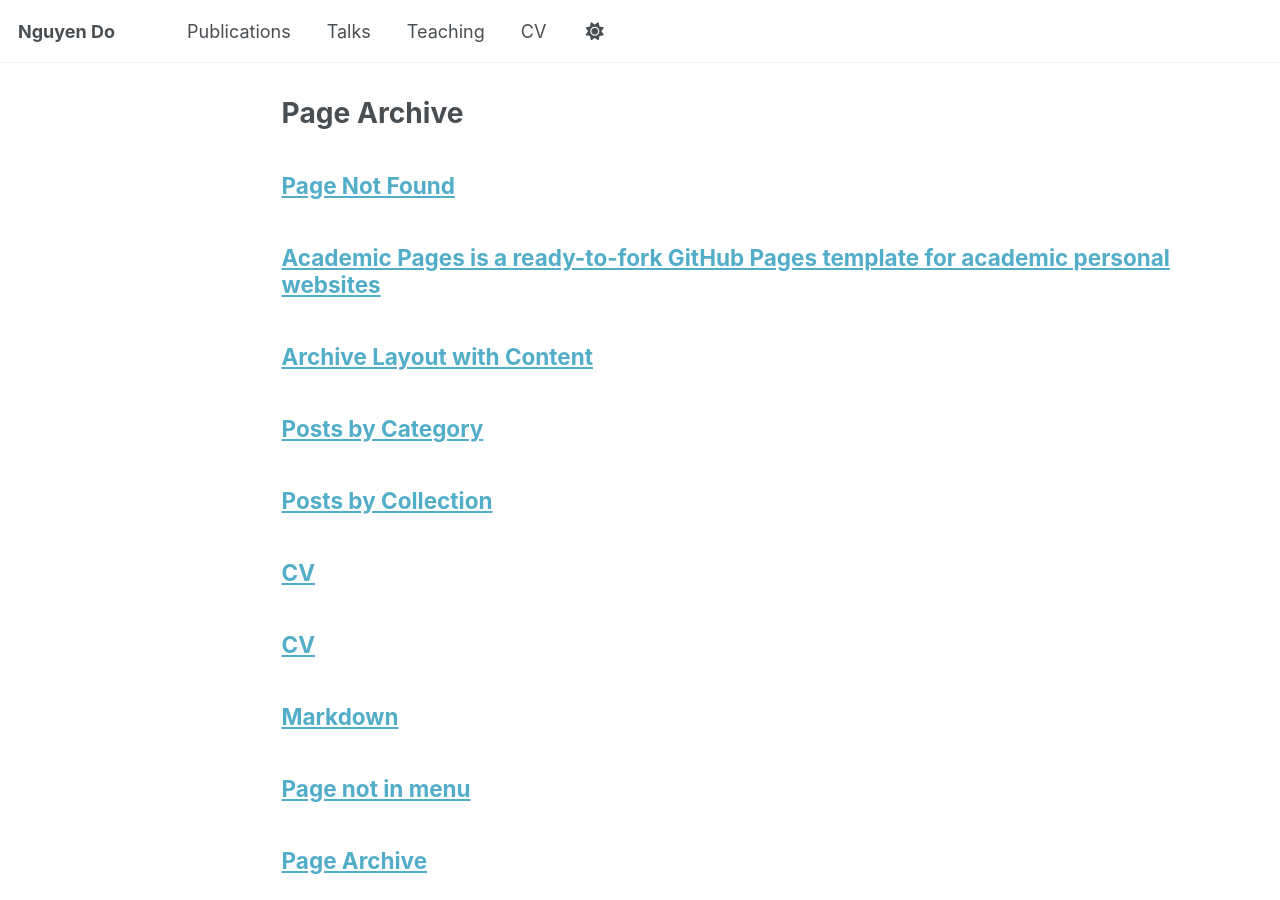
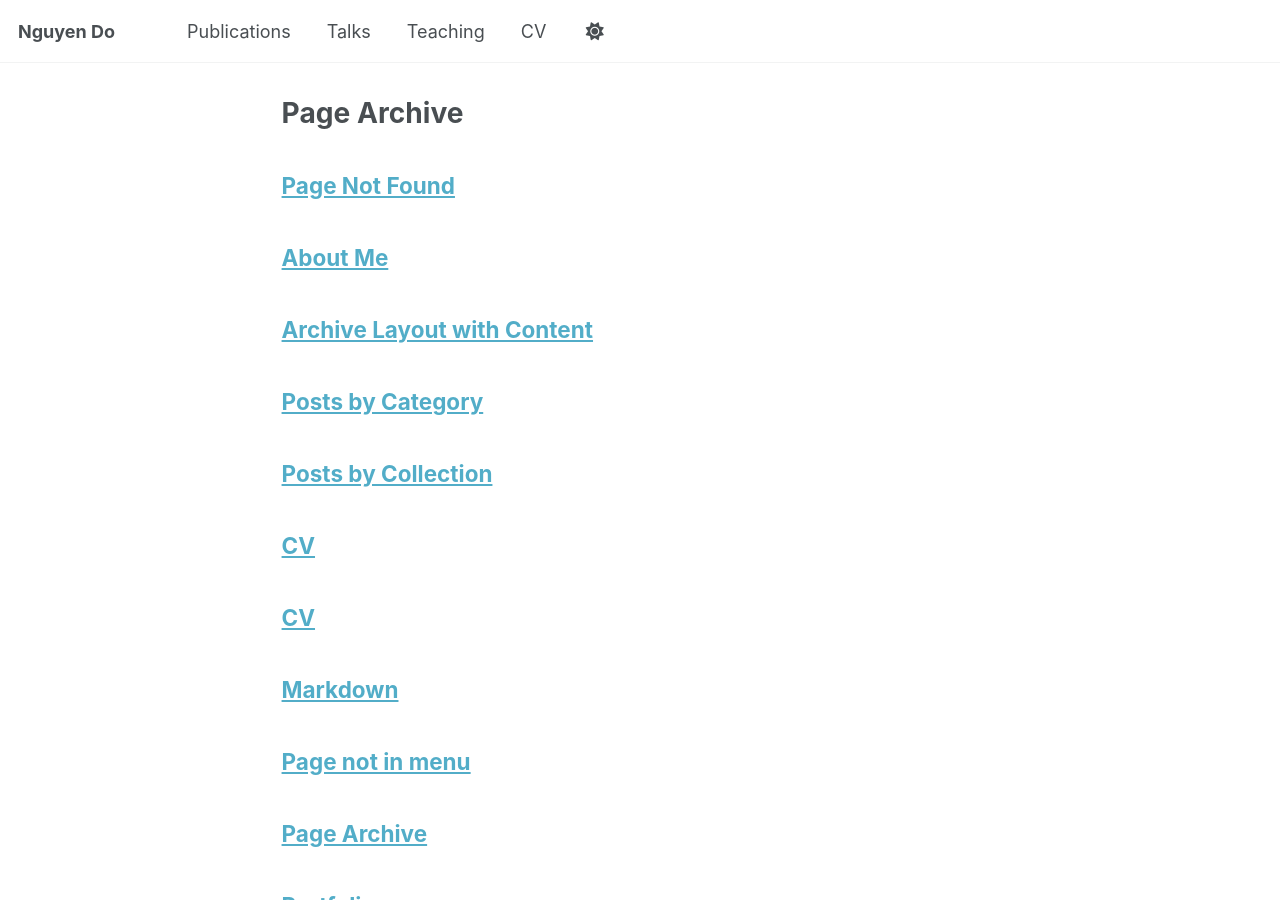
Before and after one commit to nguyendo1801/nguyendo1801.github.io, a Jekyll site: the page built from _pages/page-archive.html, in a window 1280 px wide and 900 px high. Built offline with Jekyll 4.4.1, drawn with Linux system fonts in a browser that asks for light colours; part of the change alters nothing that is shown.

Commit message:
Init website from academicpages template 0.0.0.0.2

```diff
--- a/_pages/about.md
+++ b/_pages/about.md
@@ -1,49 +1,72 @@
 ---
-permalink: /
-title: "Academic Pages is a ready-to-fork GitHub Pages template for academic personal websites"
+permalink: /about/
+title: "About Me"
 author_profile: true
-redirect_from:
-  - /about/
-  - /about.html
 ---
 
-This is the front page of a website that is powered by the [Academic Pages template](https://github.com/academicpages/academicpages.github.io) and hosted on GitHub pages. [GitHub pages](https://pages.github.com) is a free service in which websites are built and hosted from code and data stored in a GitHub repository, automatically updating when a new commit is made to the repository. This template was forked from the [Minimal Mistakes Jekyll Theme](https://mmistakes.github.io/minimal-mistakes/) created by Michael Rose, and then extended to support the kinds of content that academics have: publications, talks, teaching, a portfolio, blog posts, and a dynamically-generated CV. You can fork [this template](https://github.com/academicpages/academicpages.github.io) right now, modify the configuration and markdown files, add your own PDFs and other content, and have your own site for free, with no ads!
+**Nguyen Do** (Do Hoang Khoi Nguyen) is a Ph.D. candidate in Computer Science at the **University of Florida**, working at the Optimization Lab under Prof. My T. Thai.
 
-A data-driven personal website
-======
-Like many other Jekyll-based GitHub Pages templates, Academic Pages makes you separate the website's content from its form. The content & metadata of your website are in structured markdown files, while various other files constitute the theme, specifying how to transform that content & metadata into HTML pages. You keep these various markdown (.md), YAML (.yml), HTML, and CSS files in a public GitHub repository. Each time you commit and push an update to the repository, the [GitHub pages](https://pages.github.com/) service creates static HTML pages based on these files, which are hosted on GitHub's servers free of charge.
+He is broadly interested in **Reinforcement Learning**, **Combinatorial Optimization**, **Generative AI**, **Machine Learning**, **Mixture-of-Experts**, and **Silicon Photonics Design**. His recent research includes influence maximization on multiplex networks, anomaly detection via self-reinforcing generative models, and photonic-on-chip control using deep RL.
 
-Many of the features of dynamic content management systems (like Wordpress) can be achieved in this fashion, using a fraction of the computational resources and with far less vulnerability to hacking and DDoSing. You can also modify the theme to your heart's content without touching the content of your site. If you get to a point where you've broken something in Jekyll/HTML/CSS beyond repair, your markdown files describing your talks, publications, etc. are safe. You can rollback the changes or even delete the repository and start over - just be sure to save the markdown files! Finally, you can also write scripts that process the structured data on the site, such as [this one](https://github.com/academicpages/academicpages.github.io/blob/master/talkmap.ipynb) that analyzes metadata in pages about talks to display [a map of every location you've given a talk](https://academicpages.github.io/talkmap.html).
+---
 
-Getting started
-======
-1. Register a GitHub account if you don't have one and confirm your e-mail (required!)
-1. Fork [this template](https://github.com/academicpages/academicpages.github.io) by clicking the "Use this template" button in the top right.
-1. Go to the repository's settings (rightmost item in the tabs that start with "Code", should be below "Unwatch"). Rename the repository "[your GitHub username].github.io", which will also be your website's URL.
-1. Set site-wide configuration and create content & metadata (see below -- also see [this set of diffs](http://archive.is/3TPas) showing what files were changed to set up [an example site](https://getorg-testacct.github.io) for a user with the username "getorg-testacct")
-1. Upload any files (like PDFs, .zip files, etc.) to the files/ directory. They will appear at https://[your GitHub username].github.io/files/example.pdf.
-1. Check status by going to the repository settings, in the "GitHub pages" section
+### 🎓 Education
 
-Site-wide configuration
-------
-The main configuration file for the site is in the base directory in [_config.yml](https://github.com/academicpages/academicpages.github.io/blob/master/_config.yml), which defines the content in the sidebars and other site-wide features. You will need to replace the default variables with ones about yourself and your site's github repository. The configuration file for the top menu is in [_data/navigation.yml](https://github.com/academicpages/academicpages.github.io/blob/master/_data/navigation.yml). For example, if you don't have a portfolio or blog posts, you can remove those items from that navigation.yml file to remove them from the header.
+- **Ph.D. in Computer Science**, University of Florida, USA (2024 – Now)
+- **M.S. in Information Systems**, PTIT, Vietnam (2023 – 2024) – Top 1%
+- **B.E. in Electronics & Telecommunication Engineering**, PTIT, Vietnam (2016 – 2022)
 
-Create content & metadata
-------
-For site content, there is one markdown file for each type of content, which are stored in directories like _publications, _talks, _posts, _teaching, or _pages. For example, each talk is a markdown file in the [_talks directory](https://github.com/academicpages/academicpages.github.io/tree/master/_talks). At the top of each markdown file is structured data in YAML about the talk, which the theme will parse to do lots of cool stuff. The same structured data about a talk is used to generate the list of talks on the [Talks page](https://academicpages.github.io/talks), each [individual page](https://academicpages.github.io/talks/2012-03-01-talk-1) for specific talks, the talks section for the [CV page](https://academicpages.github.io/cv), and the [map of places you've given a talk](https://academicpages.github.io/talkmap.html) (if you run this [python file](https://github.com/academicpages/academicpages.github.io/blob/master/talkmap.py) or [Jupyter notebook](https://github.com/academicpages/academicpages.github.io/blob/master/talkmap.ipynb), which creates the HTML for the map based on the contents of the _talks directory).
+---
 
-**Markdown generator**
+### 🧠 Research Interests
 
-The repository includes [a set of Jupyter notebooks](https://github.com/academicpages/academicpages.github.io/tree/master/markdown_generator
-) that converts a CSV containing structured data about talks or presentations into individual markdown files that will be properly formatted for the Academic Pages template. The sample CSVs in that directory are the ones I used to create my own personal website at stuartgeiger.com. My usual workflow is that I keep a spreadsheet of my publications and talks, then run the code in these notebooks to generate the markdown files, then commit and push them to the GitHub repository.
+- Reinforcement Learning & Theoretical Guarantees
+- Generative Models (VAE, GANs, MoE)
+- Influence Maximization in Multiplex Networks
+- Photonic chip design with AI
+- Probabilistic Graphical Models
+- Missing Data Imputation in Time Series
 
-How to edit your site's GitHub repository
-------
-Many people use a git client to create files on their local computer and then push them to GitHub's servers. If you are not familiar with git, you can directly edit these configuration and markdown files directly in the github.com interface. Navigate to a file (like [this one](https://github.com/academicpages/academicpages.github.io/blob/master/_talks/2012-03-01-talk-1.md) and click the pencil icon in the top right of the content preview (to the right of the "Raw | Blame | History" buttons). You can delete a file by clicking the trashcan icon to the right of the pencil icon. You can also create new files or upload files by navigating to a directory and clicking the "Create new file" or "Upload files" buttons.
+---
 
-Example: editing a markdown file for a talk
-![Editing a markdown file for a talk](/images/editing-talk.png)
+### 📄 Recent Publications
 
-For more info
-------
-More info about configuring Academic Pages can be found in [the guide](https://academicpages.github.io/markdown/), the [growing wiki](https://github.com/academicpages/academicpages.github.io/wiki), and you can always [ask a question on GitHub](https://github.com/academicpages/academicpages.github.io/discussions). The [guides for the Minimal Mistakes theme](https://mmistakes.github.io/minimal-mistakes/docs/configuration/) (which this theme was forked from) might also be helpful.
+- 🧠 **Swift Hydra**: Self-Reinforcing Generative Framework for Anomaly Detection – *ICLR 2025*
+- 🧠 **REM**: Reinforced Multi-Expert Framework for Influence Maximization – *AAAI 2025*
+- 🧠 **MIM-Reasoner**: Theoretical Guarantees for Multiplex Influence Maximization – *AISTATS 2024*
+- 💡 Self-Controlling Photonic-on-Chip Networks – *Nature Scientific Reports 2021*
+*(See [Google Scholar](https://scholar.google.com/citations?user=6f9HM24AAAAJ&hl=en) for full list)*
+
+---
+
+### 🏆 Awards
+
+- Best Paper Award – IEEE ATiGB (2021)
+- Top 1% Master's GPA – PTIT
+- 2nd Prize – PTIT Innovation & Entrepreneurship Competition (2023)
+- Multiple Excellence Awards in Undergraduate Research
+
+---
+
+### 👨‍🔬 Past & Current Research Projects
+
+- **Self-Controlling Photonic Network-on-Chip** (VINIF Funded)
+- **AI for Silicon Photonics Optimization**
+- **Multi-Objective PPO for RL with Safety Constraints**
+
+---
+
+### 🌐 Media Coverage
+
+- [VNExpress](https://vnexpress.net/tag/do-hoang-khoi-nguyen-1482819)
+- [Giao Duc Thoi Dai](https://giaoducthoidai.vn/giao-duc/chang-sinh-vien-tre-tu-choi-luong-khung-de-theo-duoi-chip-quang-tu-Y4T1awbnR.html)
+- [NguonLuc.com.vn](https://www.nguonluc.com.vn/sinh-vien-viet-nam-co-cong-bo-quoc-te-ve-tri-tue-nhan-tao-a1675.html)
+- [TinCongNghe.net](https://www.tincongnghe.net/t-54224/sinh-vien-nghien-cuu-ai-co-cong-bo-quoc-te.html)
+
+---
+
+### 📬 Contact
+
+- 📧 nguyen.do@ufl.edu / nguyen.dhk@hust.org.vn
+- 🌍 [Scholar Profile](https://scholar.google.com/citations?user=6f9HM24AAAAJ&hl=en)
+- 💬 [Facebook](https://www.facebook.com/nguyen.do.9256)
```
